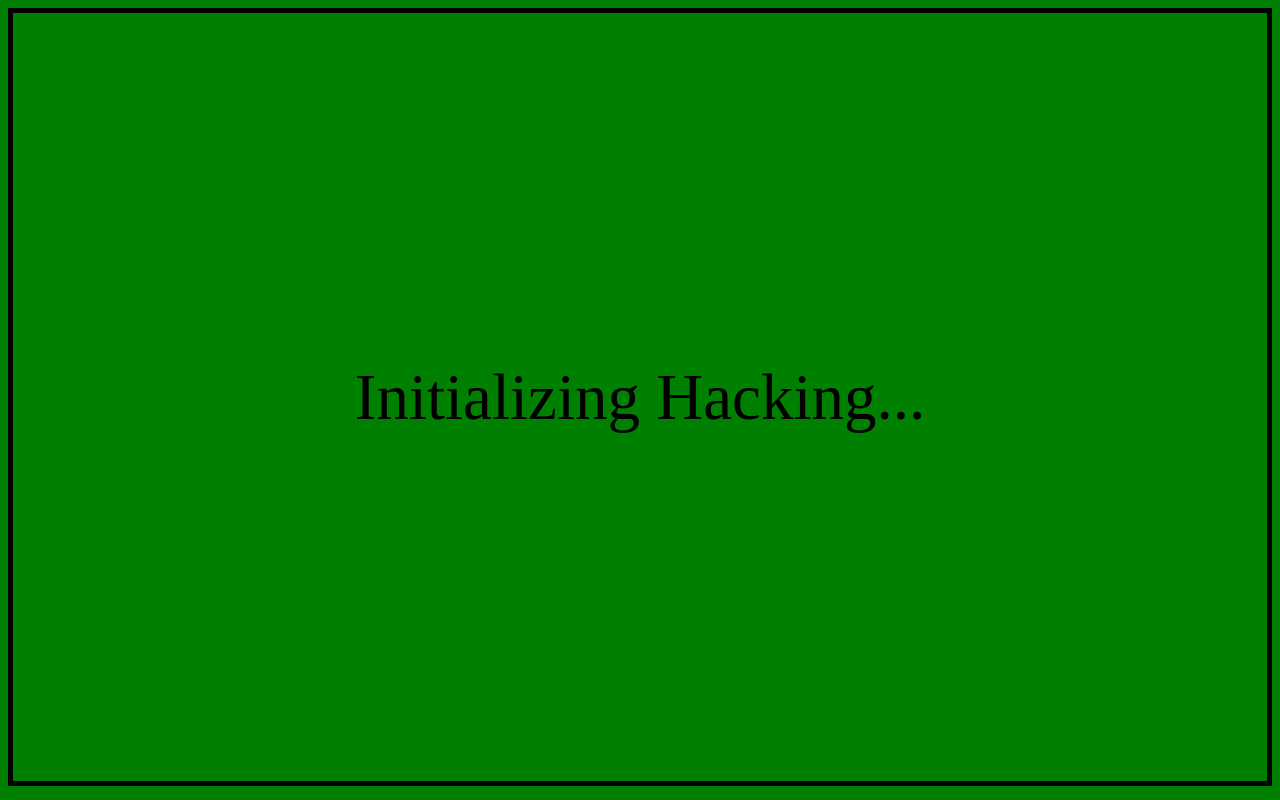
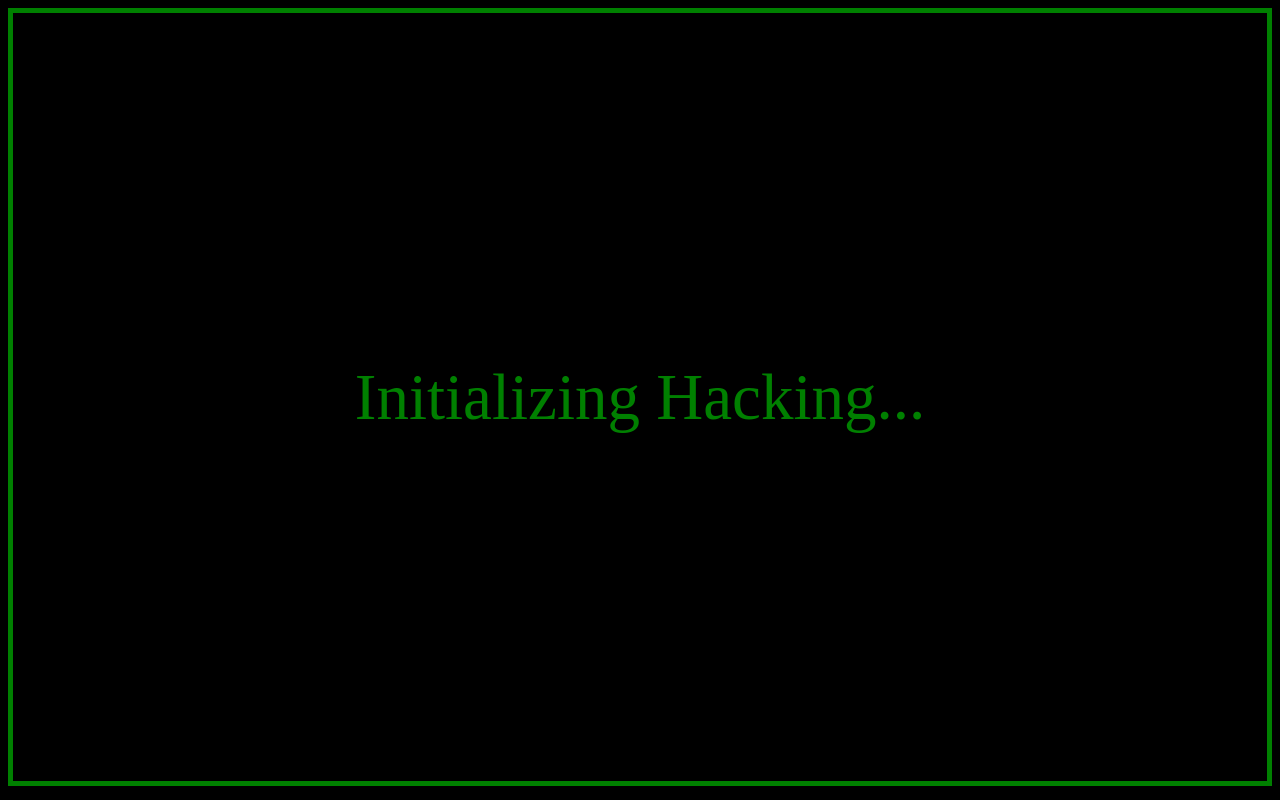
Before and after one commit to dshamshee/Danish-Projects, a plain HTML site: page Hacker's_Terminal/index.html in a window 1280 px wide. Drawn offline with Linux system fonts and the light colour scheme.

Commit message:
Update style.css

```diff
--- a/Hacker's_Terminal/style.css
+++ b/Hacker's_Terminal/style.css
@@ -1,6 +1,6 @@
 body{
-    background-color: green;
-    border: 5px solid black;
+    background-color: black;
+    border: 5px solid green;
     height: 96vh;
     display: flex;
     justify-content: center;
@@ -9,6 +9,7 @@ body{
 
 p{
     font-size: 65px;
+    color: green;
 }
 
 @media only screen and (max-width: 800px) {
```
